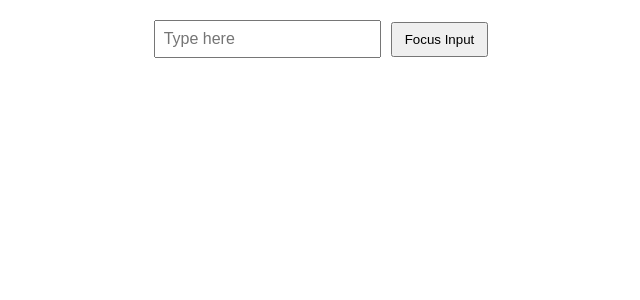
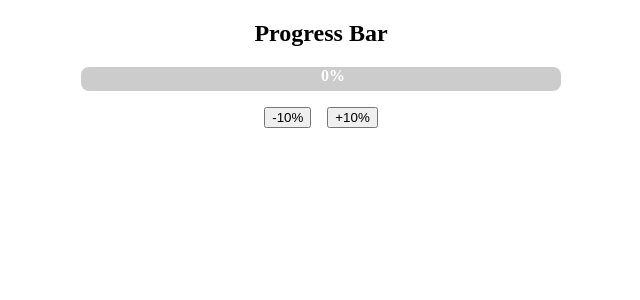
Before and after one commit to shubhamchasing/react-vite-prep, a React (Vite) app: page / in a window 1280 px wide. Shown: the top 300 px of the page, without its empty margins (319-959 px from the left). Built offline with nearby package versions, Linux system fonts and the light colour scheme.

Commit message:
feat: add progress bar with increment and decrement

```diff
--- a/src/App.jsx
+++ b/src/App.jsx
@@ -1,5 +1,6 @@
 import "./App.css";
-import InputFocus from "./Components/Focus-input";
+import ProgressBar from "./Components/Progress-bars";
+// import InputFocus from "./Components/Focus-input";
 // import Counter from "./Components/Counter";
 // import RecipeFilterApp from "./Components/Filter-recipes";
 // import AgeCalculator from "./Components/Age-calculator";
@@ -18,7 +19,7 @@ function App() {
   return (
     <>
       <div className="App">
-        <InputFocus />
+        <ProgressBar />
       </div>
     </>
   );
--- /dev/null
+++ b/src/Components/Progress-bars/index.jsx
@@ -0,0 +1,69 @@
+import { useState } from "react";
+
+const outer = {
+  position: "relative",
+  width: "30rem",
+  height: "1.5rem",
+  border: "1px solid none",
+  borderRadius: "0.5rem",
+  margin: "1rem auto",
+  backgroundColor: "#ccc",
+  overflow: "hidden",
+};
+const inner = {
+  height: "100%",
+  transition: "transform 0.25s ease-in",
+};
+
+const progressLabel = {
+  position: "absolute",
+  left: "50%",
+  top: "0",
+  color: "white",
+  fontWeight: "bold",
+};
+
+function ProgressBar() {
+  const [progressValue, setProgressValue] = useState(0);
+
+  const handleProgress = (value) => {
+    setProgressValue((prev) => Math.max(0, Math.min(100, prev + value)));
+  };
+
+  const getProgressBarColor = () => {
+    if (progressValue >= 80) return "green";
+    if (progressValue >= 40) return "orange";
+    return "red";
+  };
+
+  return (
+    <div>
+      <h2>Progress Bar</h2>
+      <div className="outer" style={outer}>
+        <div
+          id="testBgColor"
+          className="inner"
+          style={{
+            ...inner,
+            transform: `translateX(${progressValue - 100}%)`,
+            backgroundColor: getProgressBarColor(),
+          }}
+        ></div>
+        <span className="progressLabel" style={progressLabel}>
+          {progressValue}%
+        </span>
+      </div>
+      <div>
+        <button
+          onClick={() => handleProgress(-10)}
+          style={{ marginRight: "1rem" }}
+        >
+          -10%
+        </button>
+        <button onClick={() => handleProgress(10)}>+10%</button>
+      </div>
+    </div>
+  );
+}
+
+export default ProgressBar;
```
